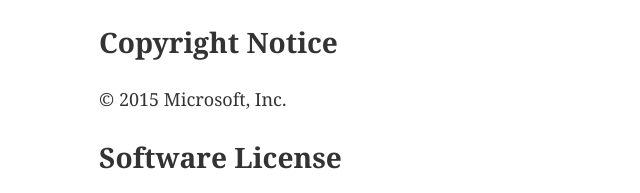
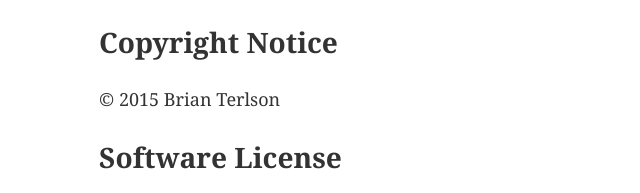
Before and after one commit to bterlson/headless-arrows, a plain HTML site: page index.html in a window 1280 px wide. Shown: the part 5814-6007 px from the top of the page, 51-691 px from the left. Drawn offline with Linux system fonts and the light colour scheme.

Commit message:
update pages

```diff
--- a/index.html
+++ b/index.html
@@ -83,7 +83,7 @@
       <h1><span class="secnum">A</span>Copyright &amp; Software License<span class="utils"><span class="anchor"><a href="#sec-copyright-and-software-license">#</a></span></span></h1>
 
       <h2>Copyright Notice</h2>
-      <p>© 2015 Microsoft, Inc.</p>
+      <p>© 2015 Brian Terlson</p>
 
       <h2>Software License</h2>
       <p>All Software contained in this document ("Software") is protected by copyright and is being made available under the "BSD License", included below. This Software may be subject to third party rights (rights from parties other than Ecma International), including patent rights, and no licenses under such third party rights are granted under this license even if the third party concerned is a member of Ecma International. SEE THE ECMA CODE OF CONDUCT IN PATENT MATTERS AVAILABLE AT http://www.ecma-international.org/memento/codeofconduct.htm FOR INFORMATION REGARDING THE LICENSING OF PATENT CLAIMS THAT ARE REQUIRED TO IMPLEMENT ECMA INTERNATIONAL STANDARDS.</p>
```
